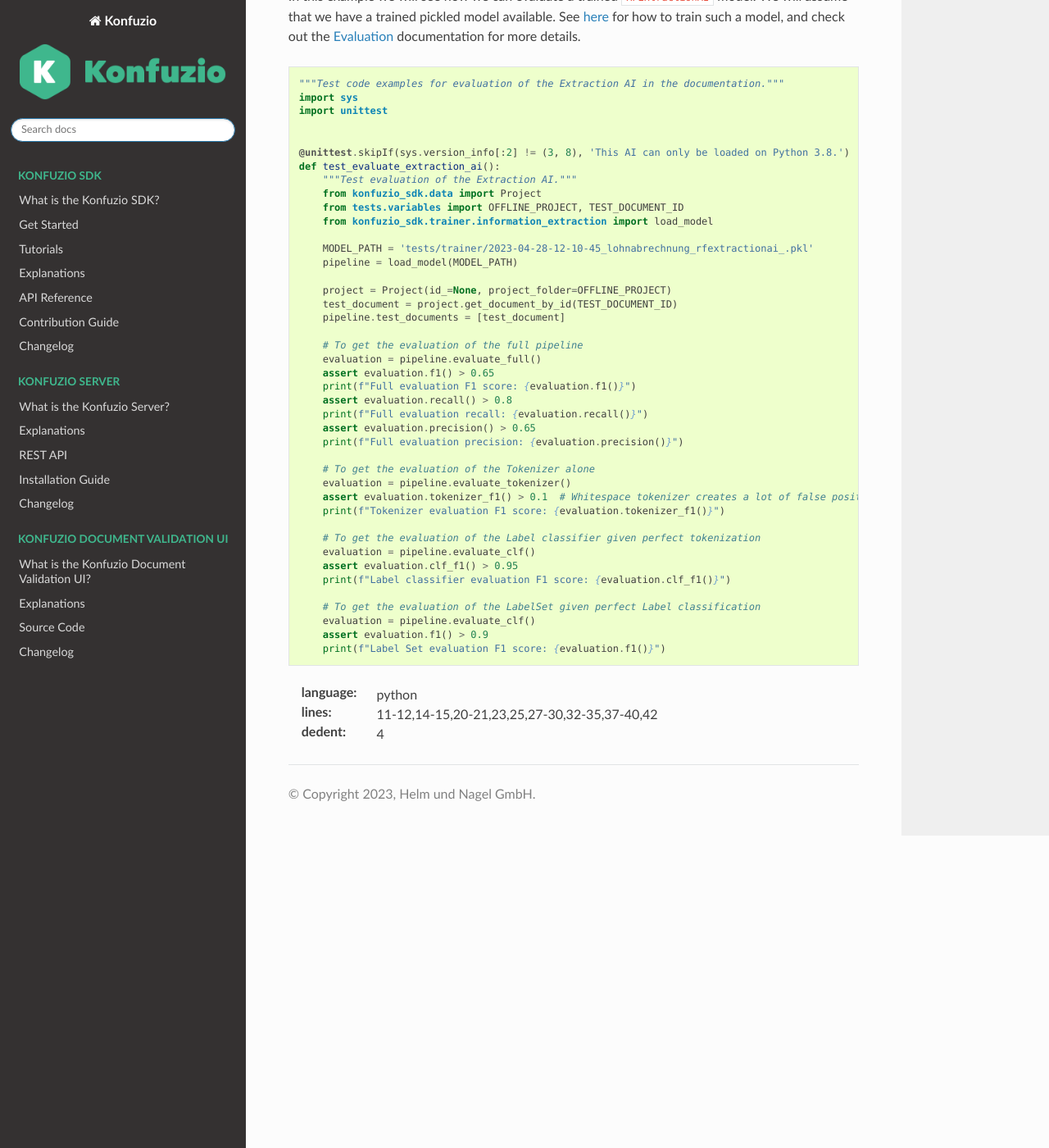
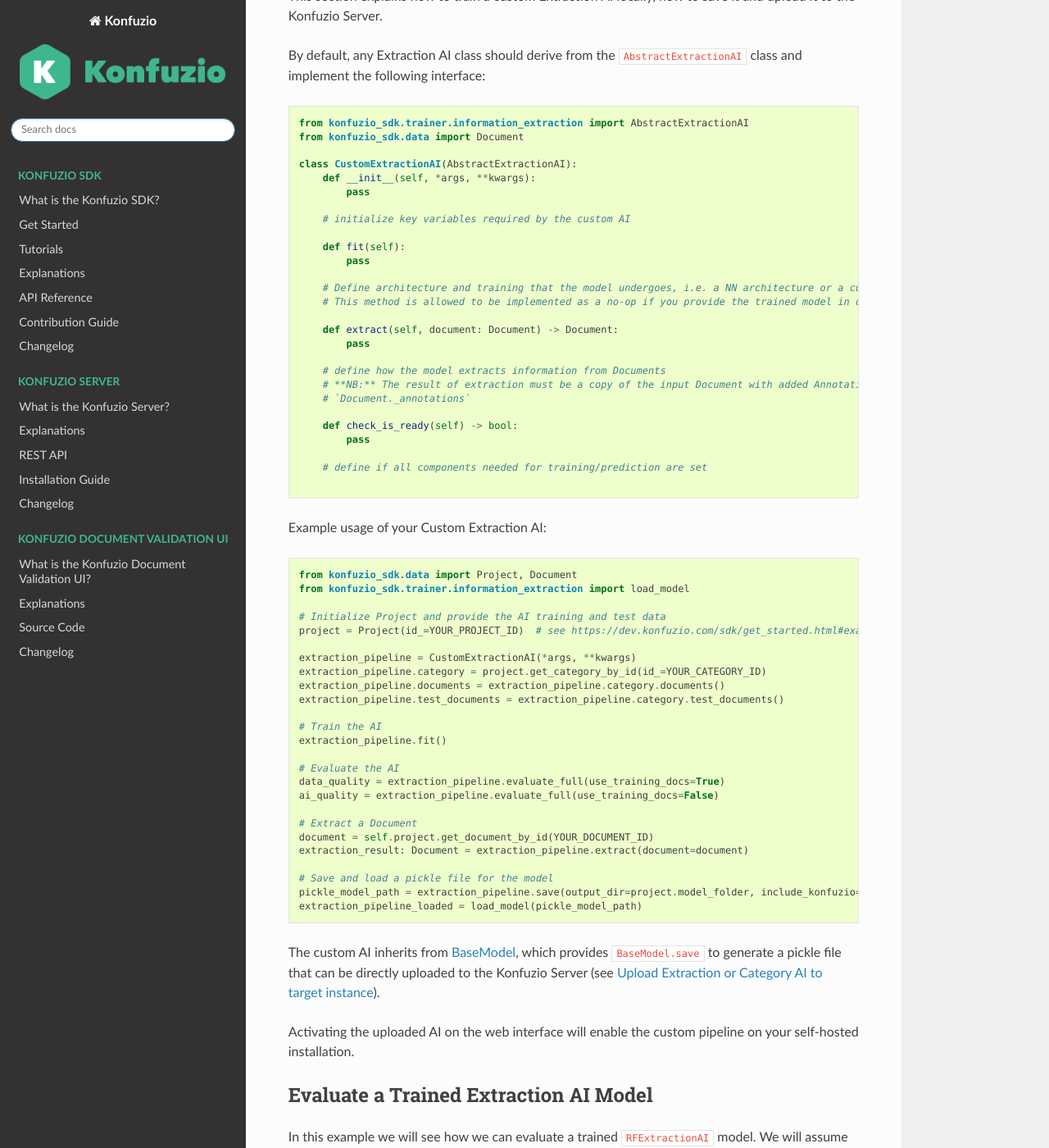
Before and after one commit to konfuzio-ai/konfuzio-sdk, a Sphinx documentation site: the page built from docs/sdk/examples/information_extraction/index.md, in a window 1280 px wide and 1400 px high, scrolled down 464 px. Shown: the whole window at 82% size. Built offline with Sphinx 7.4.7 and the Read the Docs theme 2.0.0, drawn with Linux system fonts in a browser that asks for light colours; pages that are not in the unit, such as notebooks, are missing from menus; a script that is not in the unit is left out; some of the changed text lies outside the part shown.

Commit message:
initial commit

````diff
--- /dev/null
+++ b/docs/sdk/boilerplates/test_custom_extraction_ai.py
@@ -0,0 +1,66 @@
+"""Test code examples for the creation of a custom Extraction AI tutorial."""
+
+
+def test_create_extraction_ai():
+    """Test creating a custom Extraction AI."""
+    # start custom
+    from konfuzio_sdk.trainer.information_extraction import AbstractExtractionAI
+    from konfuzio_sdk.data import Document
+
+    class CustomExtractionAI(AbstractExtractionAI):
+        def __init__(self, *args, **kwargs):
+            pass
+
+        # initialize key variables required by the custom AI
+
+        def fit(self):
+            pass
+
+        # Define architecture and training that the model undergoes, i.e. a NN architecture or a custom hardcoded logic
+        # This method is allowed to be implemented as a no-op if you provide the trained model in other ways
+
+        def extract(self, document: Document) -> Document:
+            pass
+
+        # define how the model extracts information from Documents
+        # **NB:** The result of extraction must be a copy of the input Document with added Annotations attribute
+        # `Document._annotations`
+
+        def check_is_ready(self) -> bool:
+            pass
+
+        # define if all components needed for training/prediction are set
+
+    # end custom
+
+    ai = CustomExtractionAI()
+    assert isinstance(ai, CustomExtractionAI)
+
+    # from tests.variables import TEST_PROJECT_ID
+    #
+    # YOUR_PROJECT_ID = TEST_PROJECT_ID
+    # from konfuzio_sdk.data import Project, Document
+    # from konfuzio_sdk.trainer.information_extraction import load_model
+
+    # Initialize Project and provide the AI training and test data
+    # project = Project(id_=YOUR_PROJECT_ID)  # see https://dev.konfuzio.com/sdk/get_started.html#example-usage
+    #
+    # extraction_pipeline = CustomExtractionAI()
+    # extraction_pipeline.category = project.get_category_by_id(id_=YOUR_CATEGORY_ID)
+    # extraction_pipeline.documents = extraction_pipeline.category.documents()
+    # extraction_pipeline.test_documents = extraction_pipeline.category.test_documents()
+    #
+    # # Train the AI
+    # extraction_pipeline.fit()
+    #
+    # # Evaluate the AI
+    # data_quality = extraction_pipeline.evaluate_full(use_training_docs=True)
+    # ai_quality = extraction_pipeline.evaluate_full(use_training_docs=False)
+    #
+    # # Extract a Document
+    # document = self.project.get_document_by_id(YOUR_DOCUMENT_ID)
+    # extraction_result: Document = extraction_pipeline.extract(document=document)
+    #
+    # # Save and load a pickle file for the model
+    # pickle_model_path = extraction_pipeline.save(output_dir=project.model_folder, include_konfuzio=True)
+    # extraction_pipeline_loaded = load_model(pickle_model_path)
--- a/docs/sdk/examples/information_extraction/index.md
+++ b/docs/sdk/examples/information_extraction/index.md
@@ -13,6 +13,53 @@
 .. |OpenInColab| image:: https://colab.research.google.com/assets/colab-badge.svg
 .. _OpenInColab: https://colab.research.google.com/github/konfuzio-ai/document-ai-python-sdk/blob/master/docs/sdk/examples/RFExtractionAI%20Demo.ipynb
 
+### Train a custom Extraction AI
+
+This section explains how to train a custom Extraction AI locally, how to save it and upload it to the Konfuzio Server.
+
+By default, any Extraction AI class should derive from the `AbstractExtractionAI` class and implement the following
+interface:
+
+.. literalinclude:: /sdk/boilerplates/test_custom_extraction_ai.py
+      :language: python
+      :start-after: start custom
+      :end-before: end custom
+      :dedent: 4
+
+Example usage of your Custom Extraction AI:
+```python
+from konfuzio_sdk.data import Project, Document
+from konfuzio_sdk.trainer.information_extraction import load_model
+
+# Initialize Project and provide the AI training and test data
+project = Project(id_=YOUR_PROJECT_ID)  # see https://dev.konfuzio.com/sdk/get_started.html#example-usage
+
+extraction_pipeline = CustomExtractionAI(*args, **kwargs)
+extraction_pipeline.category = project.get_category_by_id(id_=YOUR_CATEGORY_ID)
+extraction_pipeline.documents = extraction_pipeline.category.documents()
+extraction_pipeline.test_documents = extraction_pipeline.category.test_documents()
+
+# Train the AI
+extraction_pipeline.fit()
+
+# Evaluate the AI
+data_quality = extraction_pipeline.evaluate_full(use_training_docs=True)
+ai_quality = extraction_pipeline.evaluate_full(use_training_docs=False)
+
+# Extract a Document
+document = self.project.get_document_by_id(YOUR_DOCUMENT_ID)
+extraction_result: Document = extraction_pipeline.extract(document=document)
+
+# Save and load a pickle file for the model
+pickle_model_path = extraction_pipeline.save(output_dir=project.model_folder, include_konfuzio=True)
+extraction_pipeline_loaded = load_model(pickle_model_path)
+```
+
+The custom AI inherits from [BaseModel](sourcecode.html#base-model), which provides `BaseModel.save` to generate a
+pickle file that can be directly uploaded to the Konfuzio Server (see [Upload Extraction or Category AI to target instance](https://help.konfuzio.com/tutorials/migrate-trained-ai-to-an-new-project-to-annotate-documents-faster/index.html#upload-extraction-or-category-ai-to-target-instance)).
+
+Activating the uploaded AI on the web interface will enable the custom pipeline on your self-hosted installation.
+
 ### Evaluate a Trained Extraction AI Model
 
 In this example we will see how we can evaluate a trained `RFExtractionAI` model. We will assume that we have a trained
````
Also changed, not shown: docs/sdk/index.md (+2 -60 lines).
